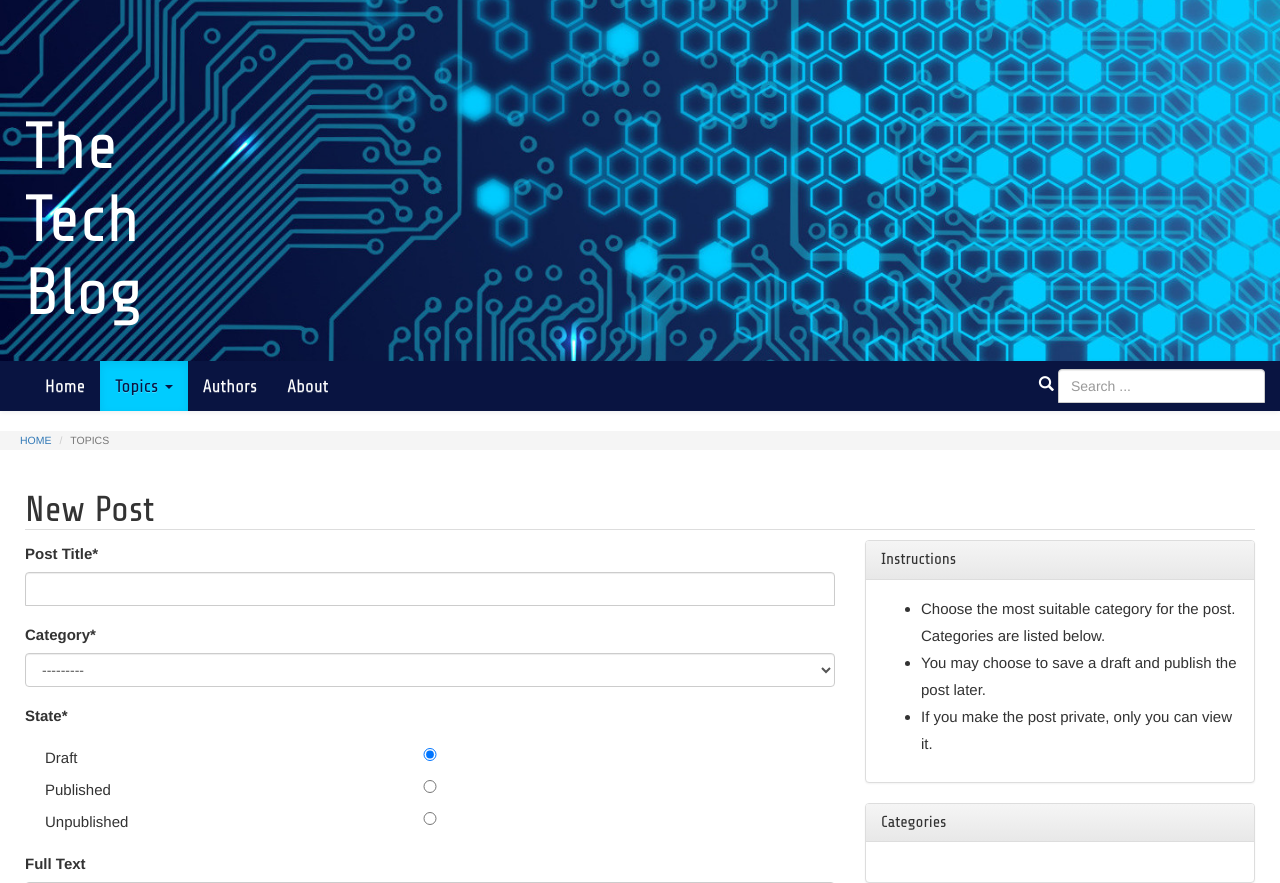
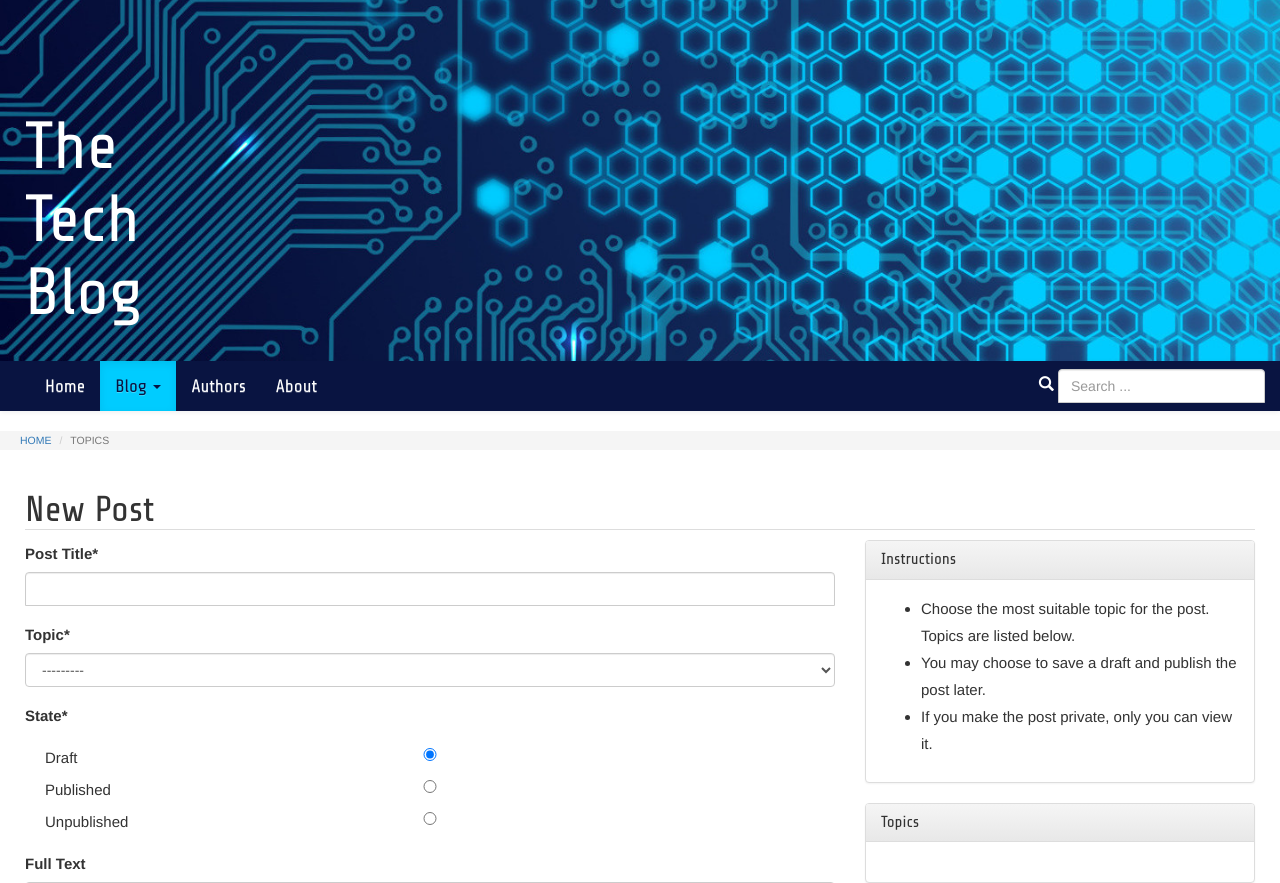
Before and after one commit to DevopediaOrg/django-basic, a Django app: page /post/new/ in a window 1280 px wide. Shown: the part 46-929 px from the top of the page. Run offline with Django 3.2, Linux system fonts and the light colour scheme; the visitor is signed in with stand-in values (Sample User, id 1); data that the repository does not hold is empty; some libraries are stand-ins or nearby versions.

Commit message:
Category renamed as Topic. Menu item changed from Topics to Blog, which is a ListView rather than DetailView.

```diff
--- a/blog/admin.py
+++ b/blog/admin.py
@@ -1,8 +1,8 @@
 from django.contrib import admin
 from django.db.models import Q
-from .models import Category, Tag, Option, Post
+from .models import Topic, Tag, Option, Post
 
-class CategoryAdmin(admin.ModelAdmin):
+class TopicAdmin(admin.ModelAdmin):
     pass
 
 
@@ -18,7 +18,7 @@ class PostAdmin(admin.ModelAdmin):
     pass
 
 
-admin.site.register(Category, CategoryAdmin)
+admin.site.register(Topic, TopicAdmin)
 admin.site.register(Tag, TagAdmin)
 admin.site.register(Option, OptionAdmin)
 admin.site.register(Post, PostAdmin)
--- a/blog/forms.py
+++ b/blog/forms.py
@@ -7,7 +7,7 @@ class PostForm(forms.ModelForm):
         model = Post
 
         # forms.ALL_FIELDS or '__all__' for all fields
-        fields = ('title', 'category', 'state', 'text',
+        fields = ('title', 'topic', 'state', 'text',
                   'tags', 'options', 'image')
 
         labels = {
--- a/blog/templates/blog/about.html
+++ b/blog/templates/blog/about.html
@@ -40,6 +40,7 @@
           </div>
         </div>
       </div>
+      <div id="firstWord" class="main-text">
         <p>At explicabo corrupti possimus ex cum ipsam esse facere excepturi, quidem modi culpa in saepe incidunt illo omnis, odio doloribus voluptatibus laboriosam, tempora adipisci placeat nulla ex quos. Saepe laboriosam aut sint, cumque ipsum facilis accusantium natus maiores inventore neque aut. Maxime nostrum praesentium reprehenderit labore blanditiis vel, veritatis ut praesentium placeat error vitae iusto, consequatur velit nobis error minus culpa porro corrupti assumenda. Nobis facere exercitationem distinctio facilis obcaecati dolorem voluptas unde cumque.</p>
 
         <p>Facere culpa consectetur neque obcaecati ea dolore dolor, illo saepe ducimus hic exercitationem odio perferendis cumque architecto quos aut repellendus? Expedita nihil minus inventore eum, reiciendis itaque adipisci quaerat magni corrupti dolorum quidem dolore.</p>
@@ -51,6 +52,7 @@
         <p>Nam eveniet quas fugiat impedit omnis maxime quod veniam quasi tempora, quam voluptatum cupiditate itaque laboriosam incidunt? Ducimus totam omnis, molestias vitae sequi eum blanditiis voluptas veniam neque vel assumenda inventore provident. Fugit ducimus sint neque nemo laborum beatae atque, vero velit tenetur commodi asperiores voluptatem, repudiandae laboriosam qui, reiciendis fuga tenetur eligendi rerum enim quae?</p>
 
         <p>Ipsam quaerat soluta fuga numquam, obcaecati accusantium velit voluptate dignissimos ea a repellendus non perferendis unde voluptatum, beatae omnis ipsa enim, quibusdam velit dolores, perspiciatis dolore odit facere voluptatem tenetur. Est maiores libero exercitationem aut, debitis a harum possimus doloremque, quaerat temporibus enim dolorum a ad aliquam, culpa nobis optio ducimus et possimus quidem sint. Quisquam quasi quae ducimus beatae ipsum rem voluptatibus, suscipit porro atque aperiam qui nam nisi?</p>
+      </div>
   </div>
   <div class="col-sm-4 col-md-4">
     <div class="panel panel-default">
--- a/blog/templates/blog/mainmenu.html
+++ b/blog/templates/blog/mainmenu.html
@@ -13,9 +13,9 @@
                 {% else %}
                 <li class="dropdown show-on-hover">
                 {% endif %}
-                    <a href="/topics" class="dropdown-toggle" data-toggle="dropdown" role="button" aria-haspopup="true" aria-expanded="false">Topics <span class="caret"></span></a>
+                    <a href="/topics" class="dropdown-toggle" data-toggle="dropdown" role="button" aria-haspopup="true" aria-expanded="false">Blog <span class="caret"></span></a>
                     <ul class="dropdown-menu">
-                        {% for topic in topics %}
+                        {% for topic, _, _ in topics %}
                             {% if topic == curr_topic %}
                             <li class="active"><a href="/topics/{{ topic | slugify }}">{{ topic }}</a></li>
                             {% else %}
--- a/blog/templates/blog/post_edit.html
+++ b/blog/templates/blog/post_edit.html
@@ -29,7 +29,7 @@
           </div>
           <div class="panel-body">
             <ul>
-                <li>Choose the most suitable category for the post. Categories are listed below.</li>
+                <li>Choose the most suitable topic for the post. Topics are listed below.</li>
                 <li>You may choose to save a draft and publish the post later.</li>
                 <li>If you make the post private, only you can view it.</li>
             </ul>
@@ -37,12 +37,12 @@
         </div>
         <div class="panel panel-default">
           <div class="panel-heading">
-            <h3 class="panel-title">Categories</h3>
+            <h3 class="panel-title">Topics</h3>
           </div>
           <div class="panel-body">
             <ul>
-                {% for cat, desc, _ in categories %}
-                <li><b>{{cat}}</b><br>{{desc}}</li>
+                {% for topic, desc, _ in topics %}
+                <li><b>{{topic}}</b><br>{{desc}}</li>
                 {% endfor %}
             </ul>
           </div>
--- a/blog/templates/blog/post_list.html
+++ b/blog/templates/blog/post_list.html
@@ -14,7 +14,7 @@
     <div class="row">
       <div class="col-sm-8 col-md-8">
           {% if curr_topic %}
-          <img class="topic-img" src="{% static 'images/categories' %}/{{curr_topic|slugify}}.jpg">
+          <img class="topic-img" src="{% static 'images/topics' %}/{{curr_topic|slugify}}.jpg">
           {% endif %}
 
           {% for post in posts %}
--- a/blog/urls.py
+++ b/blog/urls.py
@@ -9,6 +9,7 @@ urlpatterns = [
     url(r'^post/new/?$', views.CreateView.as_view(), name='post_new'),
     url(r'^about$', views.AboutView.as_view(), name="about"),
     url(r'^authors/?$', views.ListView.as_view(), name='post_list'),
-    url(r'^topics/?$', RedirectView.as_view(url='/topics/general', permanent=True)),
-    url(r'^topics/(?P<category>[\w-]+)/?$', views.ListView.as_view(), name='post_list'),
+    #url(r'^topics/?$', RedirectView.as_view(url='/topics/general', permanent=False)),
+    url(r'^topics/?$', views.ListView.as_view(), name='post_list'),
+    url(r'^topics/(?P<topic>[\w-]+)/?$', views.ListView.as_view(), name='post_list'),
 ]
--- a/blog/views.py
+++ b/blog/views.py
@@ -4,25 +4,25 @@ from django.contrib.auth.decorators import login_required
 from django.utils.decorators import method_decorator
 from django.core.urlresolvers import reverse_lazy
 from django.views import generic
-from .models import Category, Post
+from .models import Topic, Post
 from .forms import PostForm
 
 
-def get_path_items(path, pk=None, category=None):
+def get_path_items(path, pk=None, topic=None):
     ''' Obtain path items to aid the display of menu and breadcrumbs.
         What we get from URL is a slug. This has to be matched
-        against the actual category name.
+        against the actual topic name.
     '''
 
-    topics = Category.objects.all().values_list('name', flat=True)
+    topics = Topic.objects.all().values_list('name', flat=True)
     slugs = [slugify(x) for x in topics]
 
     if pk: # DetailView
-        curr_post = Post.objects.all().select_related('category').get(pk=pk)
-        curr_topic = curr_post.category.name
+        curr_post = Post.objects.all().select_related('topic').get(pk=pk)
+        curr_topic = curr_post.topic.name
         path_items = ['topics', curr_topic]
-    elif category: # ListView
-        tindex = slugs.index(category)
+    elif topic: # ListView
+        tindex = slugs.index(topic)
         curr_topic = topics[tindex]
         path_items = ['topics', curr_topic]
     elif ('post/new' in path or # CreateView
@@ -33,7 +33,7 @@ def get_path_items(path, pk=None, category=None):
         curr_topic = None
         path_items = []
 
-    return path_items, curr_topic, topics
+    return path_items, curr_topic
 
 
 class LoginRequiredMixin(object):
@@ -48,14 +48,14 @@ class AboutView(generic.TemplateView):
 
     def get_context_data(self, **kwargs):
         context = super().get_context_data(**kwargs)
-        path_items, curr_topic, topics = \
+        path_items, curr_topic = \
             get_path_items(self.request.path)
-        cats = Category.get_categories()
+        topics = Topic.get_topics()
         context.update({
             'path_items': path_items,
             'topics': topics,
             'curr_topic': curr_topic,
-            'categories': cats,
+            'topics': topics,
         })
         return context
 
@@ -66,25 +66,25 @@ class ListView(generic.ListView):
 
     def get_queryset(self):
         filters = { 'published_date__lte' : timezone.now() }
-        if 'category' in self.kwargs:
-            path_items, curr_topic, topics = \
-                get_path_items(self.request.path, category=self.kwargs['category'])
-            filters['category__name'] = curr_topic
+        if 'topic' in self.kwargs:
+            path_items, curr_topic = \
+                get_path_items(self.request.path, topic=self.kwargs['topic'])
+            filters['topic__name'] = curr_topic
         return Post.objects.filter(**filters) \
-                           .prefetch_related('author','category','tags')
+                           .prefetch_related('author','topic','tags')
 
     def get_context_data(self, **kwargs):
         context = super().get_context_data(**kwargs)
-        if 'category' in self.kwargs: cat = self.kwargs['category']
-        else: cat = None
-        path_items, curr_topic, topics = \
-            get_path_items(self.request.path, category=cat)
-        cats = Category.get_categories()
+        if 'topic' in self.kwargs: topic = self.kwargs['topic']
+        else: topic = None
+        path_items, curr_topic = \
+            get_path_items(self.request.path, topic=topic)
+        topics = Topic.get_topics()
         context.update({
             'path_items': path_items,
             'topics': topics,
             'curr_topic': curr_topic,
-            'categories': cats,
+            'topics': topics,
         })
         return context
 
@@ -108,14 +108,14 @@ class CreateView(LoginRequiredMixin, generic.CreateView):
 
     def get_context_data(self, **kwargs):
         context = super().get_context_data(**kwargs)
-        path_items, curr_topic, topics = \
+        path_items, curr_topic = \
             get_path_items(self.request.path)
-        cats = Category.get_categories()
+        topics = Topic.get_topics()
         context.update({
             'path_items': path_items,
             'topics': topics,
             'curr_topic': curr_topic,
-            'categories': cats,
+            'topics': topics,
         })
         return context
 
@@ -139,14 +139,14 @@ class UpdateView(LoginRequiredMixin, generic.UpdateView):
 
     def get_context_data(self, **kwargs):
         context = super().get_context_data(**kwargs)
-        path_items, curr_topic, topics = \
+        path_items, curr_topic = \
             get_path_items(self.request.path)
-        cats = Category.get_categories()
+        topics = Topic.get_topics()
         context.update({
             'path_items': path_items,
             'topics': topics,
             'curr_topic': curr_topic,
-            'categories': cats,
+            'topics': topics,
         })
         return context
 
@@ -156,13 +156,13 @@ class DetailView(generic.DetailView):
 
     def get_context_data(self, **kwargs):
         context = super().get_context_data(**kwargs)
-        path_items, curr_topic, topics = \
+        path_items, curr_topic = \
             get_path_items(self.request.path, pk=self.kwargs['pk'])
-        cats = Category.get_categories()
+        topics = Topic.get_topics()
         context.update({
             'path_items': path_items,
             'topics': topics,
             'curr_topic': curr_topic,
-            'categories': cats,
+            'topics': topics,
         })
         return context
--- a/testing/generateTestData.py
+++ b/testing/generateTestData.py
@@ -31,7 +31,7 @@ last_id = {
     'post' : 2,
     'tag' : 15,
     'option' : 3,
-    'category' : 9,
+    'topic' : 9,
 }
 
 
@@ -120,7 +120,7 @@ def generate_post():
         'author_id': random.randint(1, last_id['user']),
         'image': './' + image,
         'state': state,
-        'category_id': random.randint(1, last_id['category']),
+        'topic_id': random.randint(1, last_id['topic']),
         'text': get_paragraphs(),
     }
 
```
Also changed, not shown: blog/models.py (+4 -4 lines), blog/templates/blog/post_modules.html (+5 -5 lines), blog/static/images/topics/aerospace.jpg (renamed from blog/static/images/categories/aerospace.jpg), blog/static/images/topics/agriculture.jpg (renamed from blog/static/images/categories/agriculture.jpg), blog/static/images/topics/automotive.jpg (renamed from blog/static/images/categories/automotive.jpg), blog/static/images/topics/electrical-electronics.jpg (renamed from blog/static/images/categories/electrical-electronics.jpg), blog/static/images/topics/general.jpg (renamed from blog/static/images/categories/general.jpg), blog/static/images/topics/green-energy.jpg (renamed from blog/static/images/categories/green-energy.jpg), blog/static/images/topics/it-computing.jpg (renamed from blog/static/images/categories/it-computing.jpg), blog/static/images/topics/medical.jpg (renamed from blog/static/images/categories/medical.jpg), blog/static/images/topics/telecommunications.jpg (renamed from blog/static/images/categories/telecommunications.jpg). Lines whose indentation alone changed are shown as unchanged.
